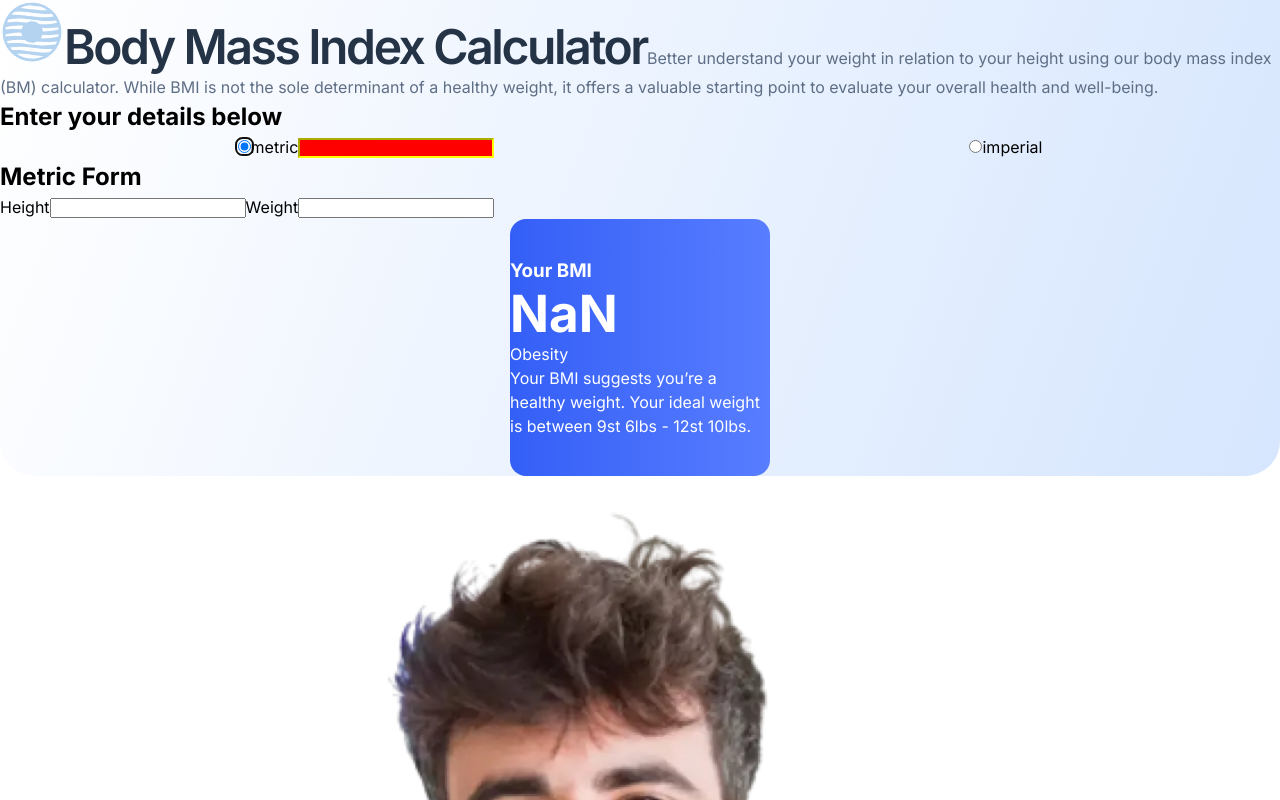
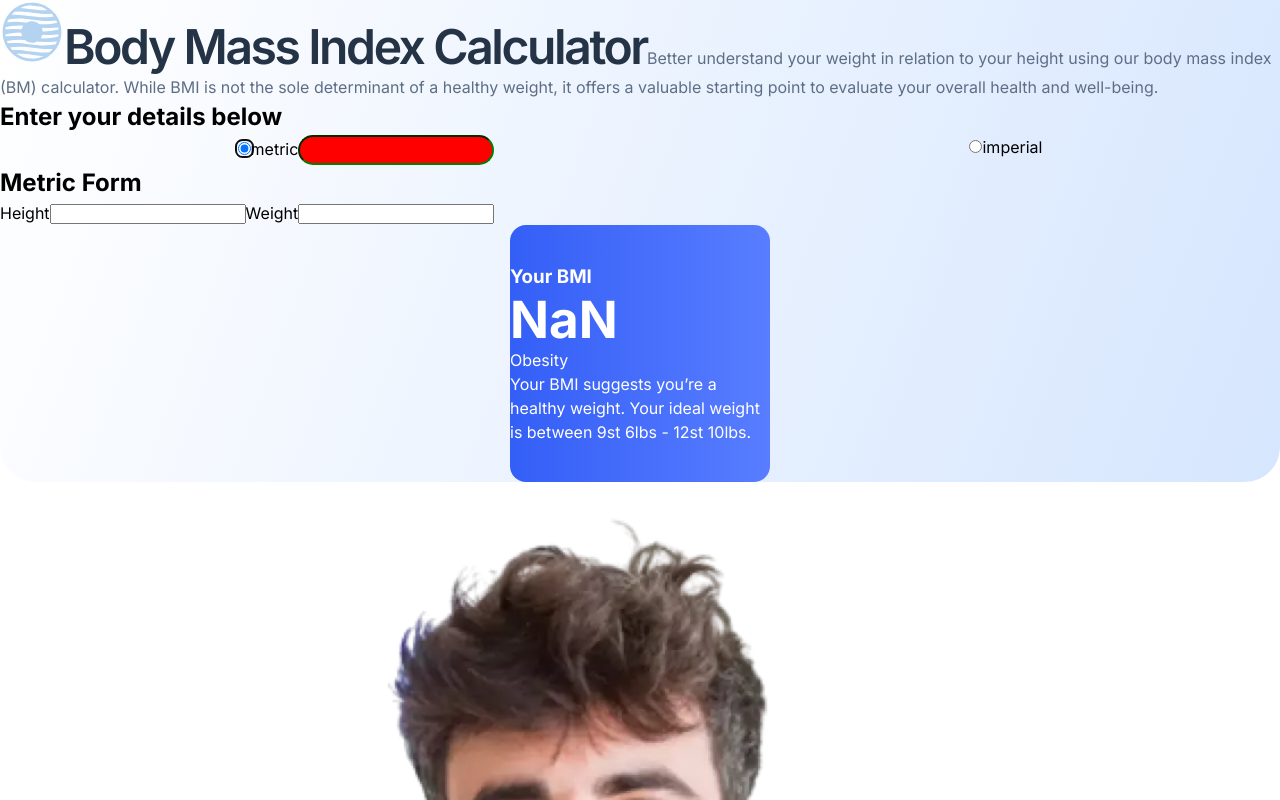
Before and after one commit to PiriyaLapa/body-mass-calculator-page2, a React (Vite) app: page / in a window 1280 px wide. Shown: the top 800 px of the page. Built offline with nearby package versions, Linux system fonts and the light colour scheme; the HTML template or start-up script is replaced by a standard one.

Commit message:
update and try to deploy

```diff
--- a/src/styles/styles.ts
+++ b/src/styles/styles.ts
@@ -202,5 +202,7 @@ export const StyledFooterIconCard = styled.div``;
 
 export const StyledInputTest =  styled.input`
   background-color:red;
-  border-color:yellow;
+  border-color:green;
+  height:30px;
+  border-radius:25px;
 `;
```
